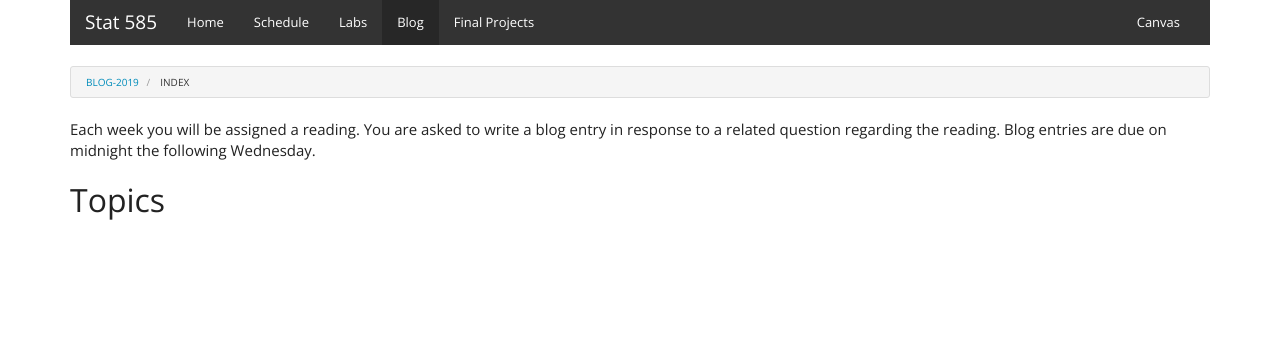
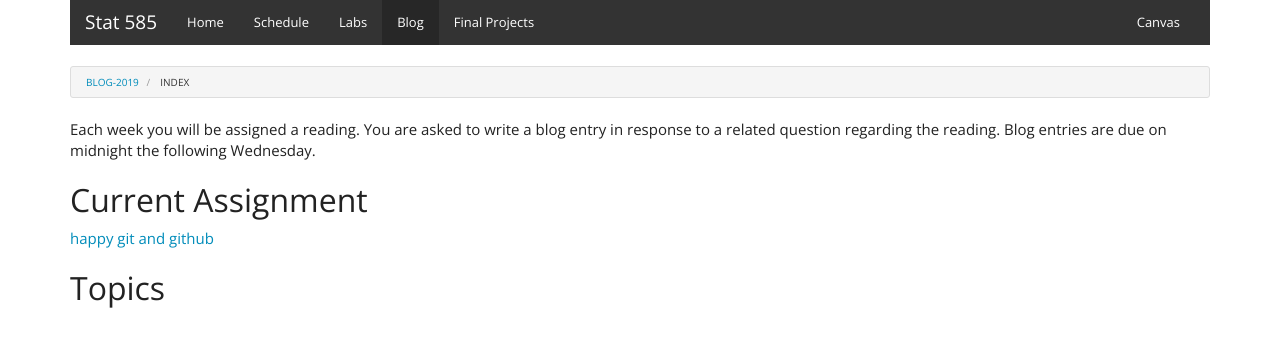
Before and after one commit to zzhou93/Stat585-at-ISU.github.io, a Jekyll site: the page built from _blog/index.html, in a window 1280 px wide. Shown: the top 347 px of the page. Built offline with Jekyll 4.4.1, drawn with Linux system fonts in a browser that asks for light colours.

Commit message:
current blog entry

```diff
--- a/_blog/index.html
+++ b/_blog/index.html
@@ -7,6 +7,10 @@ root: ../
 Each week you will be assigned a reading. You are asked to write a blog entry in response to a related question regarding the reading.
 Blog entries are due on midnight the following Wednesday.
 </p>
+
+<h2>Current Assignment</h2>
+
+<a href="01/LastnameFirstname.html">happy git and github</a>
 
 <h2>Topics</h2>
 
```
Also changed, not shown: 2 other files.
